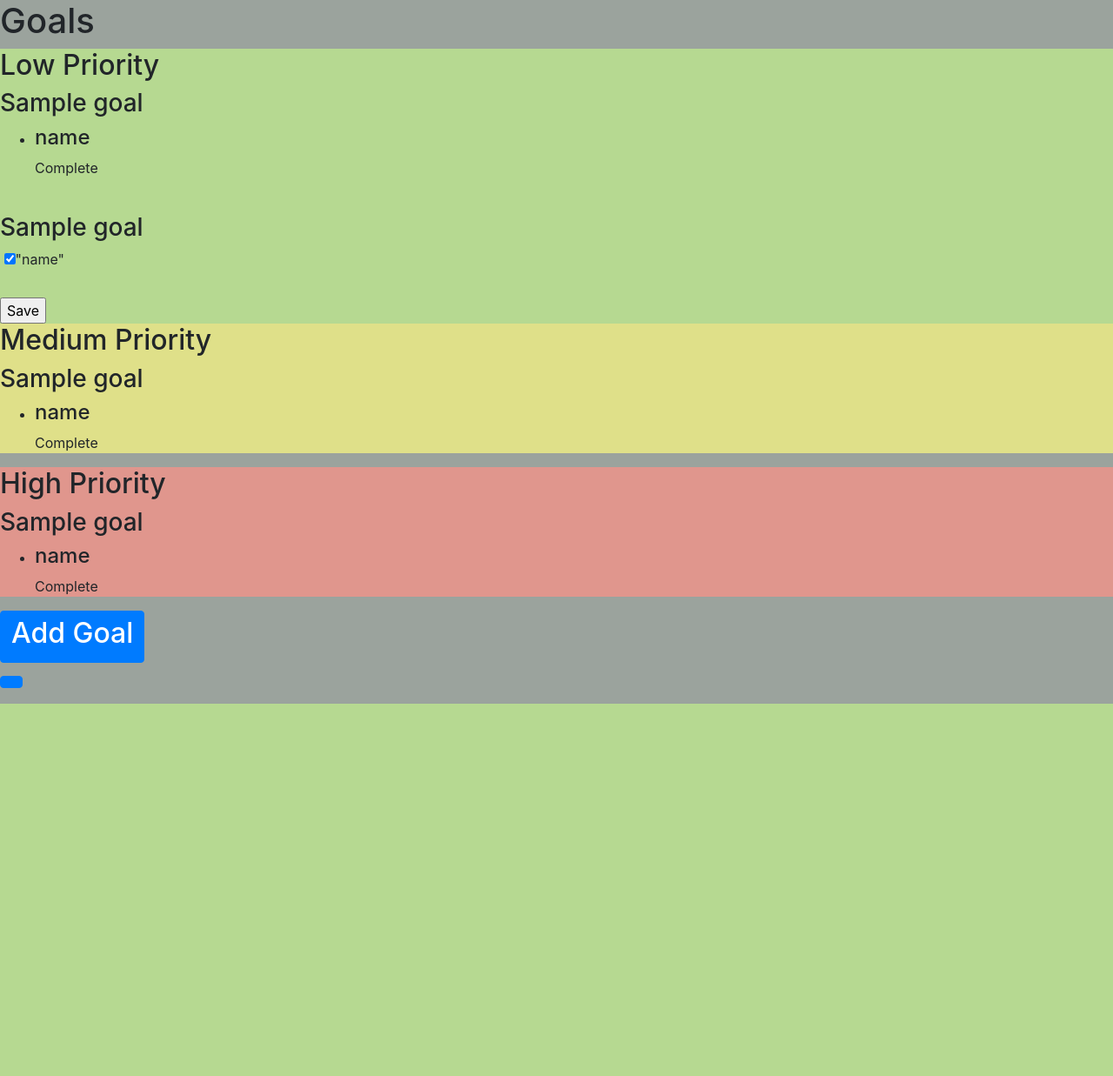
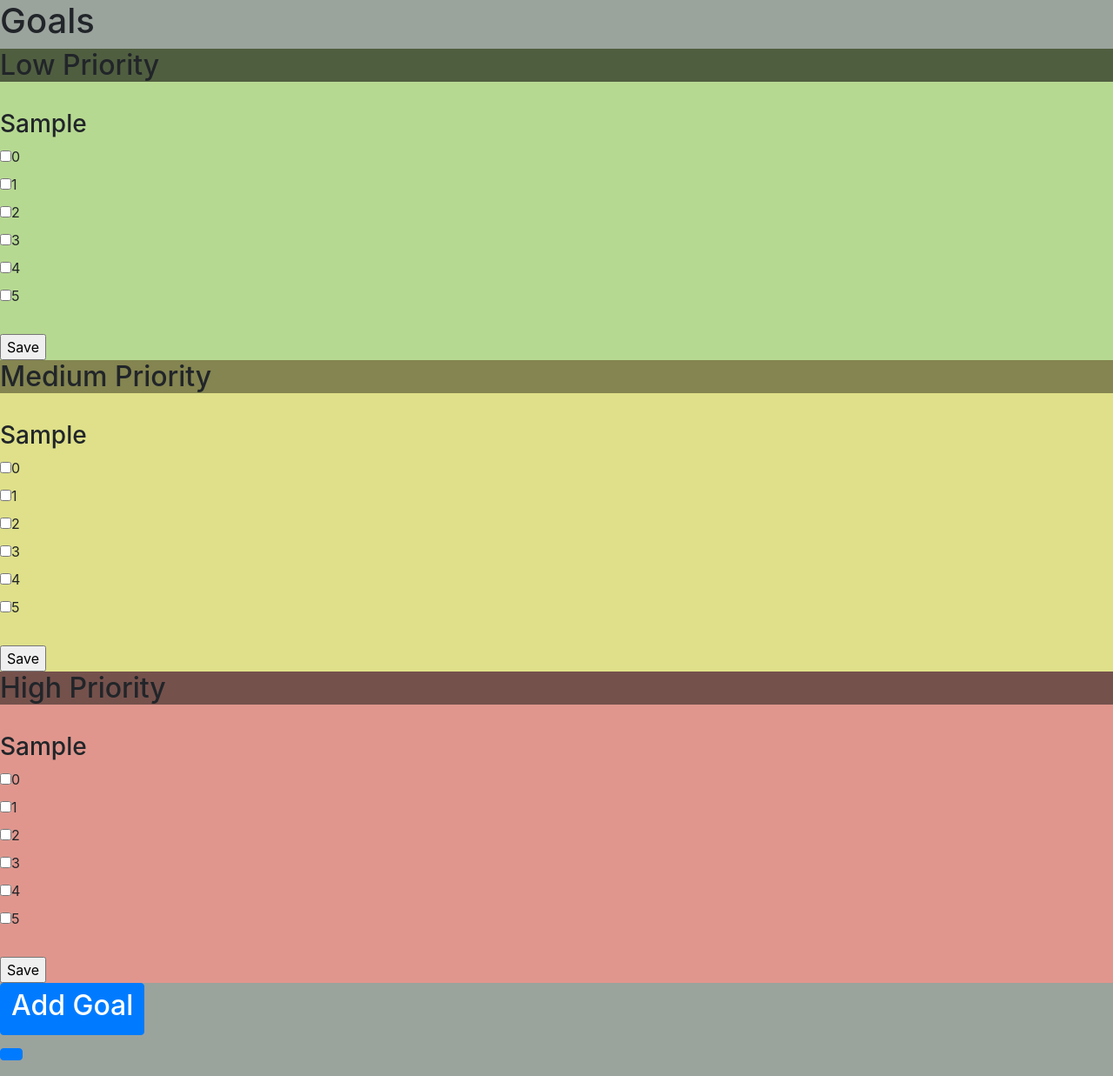
Before and after one commit to onagbonoga/goals_tracking_app, a Flask app: template templates/view_goals.html in a window 1280 px wide. Shown: the part 56-1293 px from the top of the page at 87% size. Before the commit the page ends 865 px from the top, so only its background shows below. Run offline with Flask 2, Linux system fonts and the light colour scheme; tables that the repository leaves empty hold one stand-in row (values such as "Sample post"); the template is opened without the code that fills it: values that come from a table or form of the project are taken from there, most other values are stand-ins (such as "Sample title", 1, 10 or a date in 2020); parts of the project's set-up code (start-up, migrations or seed data) failed here and were passed over; some libraries are stand-ins or nearby versions.

Commit message:
added todo checklist functionality for all priorities

```diff
--- a/static/js/customize.js
+++ b/static/js/customize.js
@@ -1,10 +1,16 @@
-function add(itemName, status,name)
+function add(name,data,priority)
 {
 	//console.log("hi")
 	//Create an input type dynamically.
-	//var goalName = document.createElement("H3");
-	//goalName.innerHTML = name;
-	console.log(status);
+	var goalName = document.createElement("H3");
+	goalName.innerHTML = name;
+	data = JSON.parse(data);
+	console.log(typeof(data['eat it']));
+	var foo = document.getElementById(priority);
+	foo.appendChild(goalName);
+
+	for (const itemName in data)
+	{
 		var element = document.createElement("input");
 		var element2 = document.createElement("label");
 		var newLine = document.createElement("br");
@@ -15,33 +21,21 @@
 		element.setAttribute("type", "checkbox");
 		element.setAttribute("value", itemName);
 		element.setAttribute("name", itemName);
-	element.setAttribute("label", itemName);
+		//element.setAttribute("label", itemName);
 		element.setAttribute("id", itemName);
 		element2.setAttribute("for",itemName );
 
-	if (status != "false")
+		if (data[itemName] == true)
 		element.setAttribute("checked", true);
 
-	var foo = document.getElementById("fooBar");
-
-	//Append the element in page (in span).
-	//document.getElementById("goalName").appendChild(goalName);
 		foo.appendChild(element);
 		foo.appendChild(element2);
 		foo.appendChild(newLine);
+	}
+	//Append the element in page (in span).
 
-
-
-	//document.getElementById(fooBar).appendChild(element2);
 }
 
-function addName(name)
-{
-	var goalName = document.createElement("H3");
-	goalName.innerHTML = name;
-	var foo = document.getElementById("goalName");
-	foo.appendChild(goalName);
-}
 
 function addTodo(name)
 {
--- a/templates/base.html
+++ b/templates/base.html
@@ -9,7 +9,7 @@
 </head>
 <body style = "background-color: #9BA39D; ">
 
-	<nav class="navbar navbar-expand-lg navbar-light bg-light">
+	<nav class="navbar navbar-expand-lg navbar-light bg-light" >
 		<div class="collapse navbar-collapse" id="navbarSupportedContent">
 			<ul class="navbar-nav mr-auto">
 				<li class="nav-item">
--- a/templates/view_goals.html
+++ b/templates/view_goals.html
@@ -3,79 +3,56 @@
 <h1>Goals</h1>
 
 <div style = "background-color: #b6d991">
-	<h2>Low Priority</h2>
-	{% for goal in low %}
-	<h3>{{ goal.goal }}</h3>
-	<ul>
-		{% for k in goal.todo.keys() %}
-		<li><h4>{{ k }}</h4>
-		{% if goal.todo[k] == False%}
-		Incomplete
-		{% else %}
-		Complete
-		{% endif %}</li>
-		{% endfor %}
-	</ul>
-	{% endfor %}
-
-
-	{% for goal in low %}
-	<span id="goalName">&nbsp;</span>
-		<h3> {{ goal.goal }} </h3>
+	<h2 style = "background-color: #505e40">Low Priority</h2>
 
 		<form method = "POST", action = "{{ url_for('.view_goals') }}">
-
-			{% for key in goal.todo.keys() %}
-				<span id="fooBar">&nbsp;</span>
+	{% for goal in low %}
+				<span id="low">&nbsp;</span>
 					<script>
-						var keys = '{{ key| tojson }}';
-						var values = '{{ goal.todo[key]| tojson }}';
 						var name = '{{ goal.goal }}'
-						add(keys, values, name);
+						var data = '{{ goal.todo|tojson }}'
+						add(name,data,"low");
 					</script>
 					<br>
-				{% endfor %}
-
-			<input type="submit" value="Save">
+	{% endfor %}
+			<input type="submit" value="Save" name ="save low">
 		</form>
-	{% endfor %}
-
 </div>
 
 <div style = "background-color: #dfe089">
-	<h2>Medium Priority</h2>
+	<h2 style = "background-color: #848550">Medium Priority</h2>
+
+		<form method = "POST", action = "{{ url_for('.view_goals') }}">
 	{% for goal in medium %}
-	<h3>{{ goal.goal }}</h3>
-	<ul>
-		{% for k in goal.todo.keys() %}
-		<li><h4>{{ k }}</h4>
-		{% if goal.todo[k] == False%}
-		Incomplete
-		{% else %}
-		Complete
-		{% endif %}</li>
-		{% endfor %}
-	</ul>
+				<span id="medium">&nbsp;</span>
+					<script>
+						var name = '{{ goal.goal }}'
+						var data = '{{ goal.todo|tojson }}'
+						add( name,data,"medium");
+					</script>
+					<br>
 	{% endfor %}
+			<input type="submit" value="Save" name ="save medium">
+		</form>
 
 </div>
 
 
 <div style = "background-color: #e0968d">
-	<h2>High Priority</h2>
+	<h2 style = "background-color: #75514c">High Priority</h2>
+
+		<form method = "POST", action = "{{ url_for('.view_goals') }}">
 	{% for goal in high %}
-	<h3>{{ goal.goal }}</h3>
-	<ul>
-		{% for k in goal.todo.keys() %}
-		<li><h4>{{ k }}</h4>
-		{% if goal.todo[k] == False%}
-		Incomplete
-		{% else %}
-		Complete
-		{% endif %}</li>
-		{% endfor %}
-	</ul>
+				<span id="high">&nbsp;</span>
+					<script>
+						var name = '{{ goal.goal }}'
+						var data = '{{ goal.todo|tojson }}'
+						add(name,data,"high");
+					</script>
+					<br>
 	{% endfor %}
+			<input type="submit" value="Save" name ="save high">
+		</form>
 </div>
 <a class="btn btn-primary" href="{{ url_for('Goals.add_goals') }}" ><h2>Add Goal<h2></a>
 
```
Also changed, not shown: goals/models.py (+10 -2 lines), goals/views.py (+10 -11 lines). Lines whose indentation alone changed are shown as unchanged.
